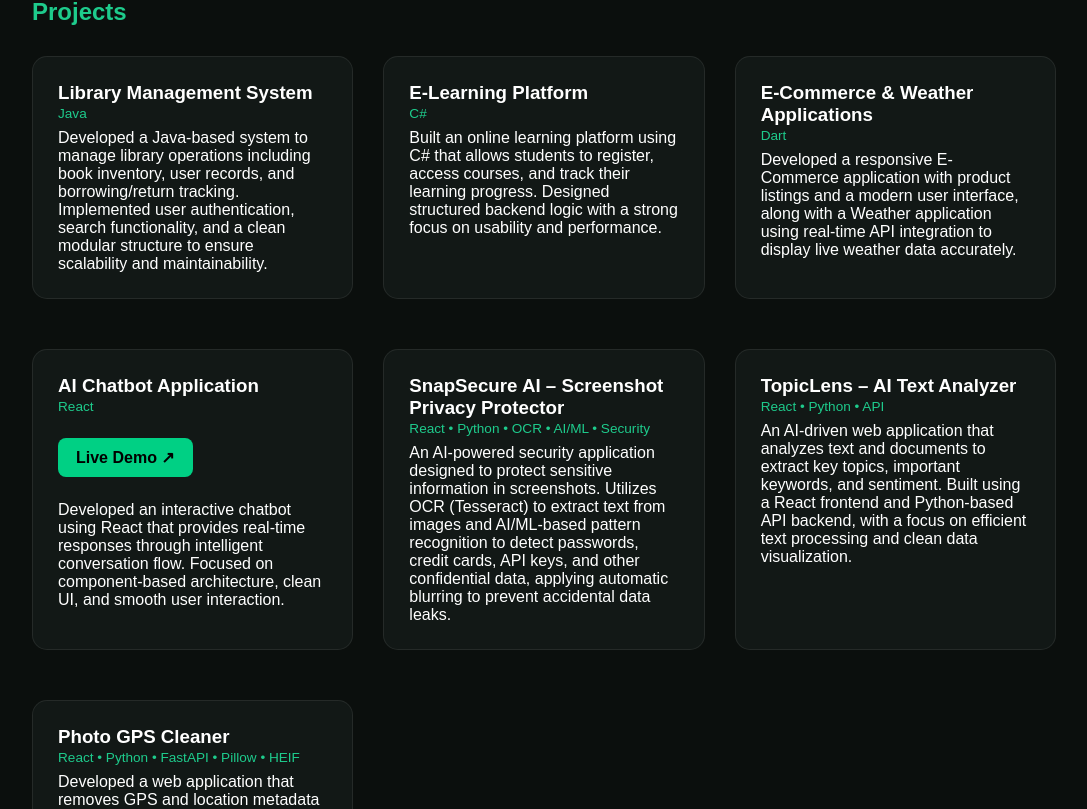
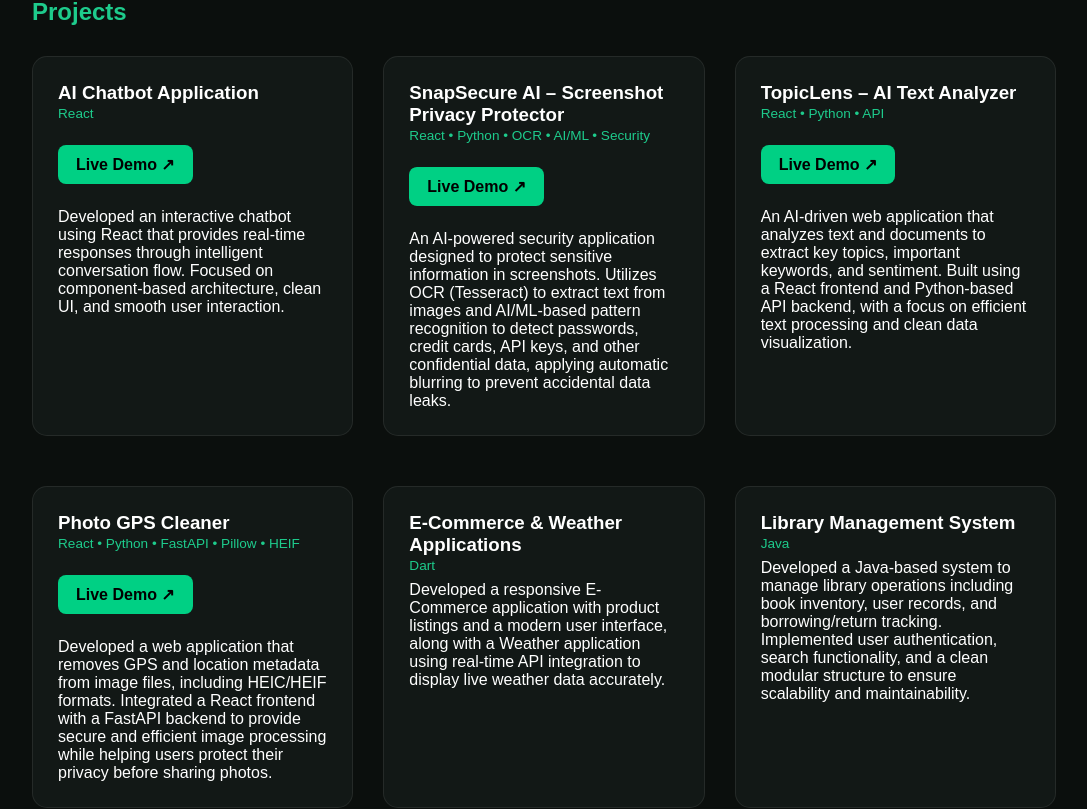
Before and after one commit to EmanShahbaz22/Portfolio, a React (Vite) app: page / in a window 1280 px wide. Shown: the part 2691-3500 px from the top of the page, without its empty margins (96-1183 px from the left). Built offline with nearby package versions, Linux system fonts and the light colour scheme.

Commit message:
Add project demo links and update portfolio

```diff
--- a/src/components/FeaturedProject.jsx
+++ b/src/components/FeaturedProject.jsx
@@ -19,13 +19,13 @@ export default function FeaturedProject() {
             Live Demo ↗
           </a>
 
-          <a
+          {/* <a
             href="https://eduverse-ai-main-backend.onrender.com/docs"
             target="_blank"
             rel="noopener noreferrer"
           >
             Backend API ↗
-          </a>
+          </a> */}
         </div>
 
         <p>
--- a/src/components/Projects.jsx
+++ b/src/components/Projects.jsx
@@ -1,43 +1,10 @@
+
 export default function Projects() {
   return (
     <section id="projects" className="section">
       <h2>Projects</h2>
 
       <div className="grid">
-        {/* Library Management System */}
-        <div className="card">
-          <h3>Library Management System</h3>
-          <span>Java</span>
-          <p>
-            Developed a Java-based system to manage library operations including
-            book inventory, user records, and borrowing/return tracking.
-            Implemented user authentication, search functionality, and a clean
-            modular structure to ensure scalability and maintainability.
-          </p>
-        </div>
-
-        {/* E-Learning Platform */}
-        <div className="card">
-          <h3>E-Learning Platform</h3>
-          <span>C#</span>
-          <p>
-            Built an online learning platform using C# that allows students to
-            register, access courses, and track their learning progress.
-            Designed structured backend logic with a strong focus on usability
-            and performance.
-          </p>
-        </div>
-
-        {/* E-Commerce & Weather App */}
-        <div className="card">
-          <h3>E-Commerce & Weather Applications</h3>
-          <span>Dart</span>
-          <p>
-            Developed a responsive E-Commerce application with product listings
-            and a modern user interface, along with a Weather application using
-            real-time API integration to display live weather data accurately.
-          </p>
-        </div>
 
         {/* Chatbot */}
         <div className="card">
@@ -66,6 +33,17 @@ export default function Projects() {
         <div className="card">
           <h3>SnapSecure AI – Screenshot Privacy Protector</h3>
           <span>React • Python • OCR • AI/ML • Security</span>
+
+          <div className="project-links">
+            <a
+              href="https://snap-secure-ai.vercel.app/"
+              target="_blank"
+              rel="noopener noreferrer"
+            >
+              Live Demo ↗
+            </a>
+          </div>
+
           <p>
             An AI-powered security application designed to protect sensitive
             information in screenshots. Utilizes OCR (Tesseract) to extract
@@ -79,6 +57,17 @@ export default function Projects() {
         <div className="card">
           <h3>TopicLens – AI Text Analyzer</h3>
           <span>React • Python • API</span>
+
+          <div className="project-links">
+            <a
+              href="https://topic-lens-ai-detector.vercel.app/"
+              target="_blank"
+              rel="noopener noreferrer"
+            >
+              Live Demo ↗
+            </a>
+          </div>
+
           <p>
             An AI-driven web application that analyzes text and documents to
             extract key topics, important keywords, and sentiment. Built using
@@ -91,6 +80,17 @@ export default function Projects() {
         <div className="card">
           <h3>Photo GPS Cleaner</h3>
           <span>React • Python • FastAPI • Pillow • HEIF</span>
+
+          <div className="project-links">
+            <a
+              href="https://photo-gps-cleaner.vercel.app/"
+              target="_blank"
+              rel="noopener noreferrer"
+            >
+              Live Demo ↗
+            </a>
+          </div>
+
           <p>
             Developed a web application that removes GPS and location metadata
             from image files, including HEIC/HEIF formats. Integrated a React
@@ -100,6 +100,40 @@ export default function Projects() {
           </p>
         </div>
 
+        {/* E-Commerce & Weather App */}
+        <div className="card">
+          <h3>E-Commerce & Weather Applications</h3>
+          <span>Dart</span>
+          <p>
+            Developed a responsive E-Commerce application with product listings
+            and a modern user interface, along with a Weather application using
+            real-time API integration to display live weather data accurately.
+          </p>
+        </div>
+
+        {/* Library Management System */}
+        <div className="card">
+          <h3>Library Management System</h3>
+          <span>Java</span>
+          <p>
+            Developed a Java-based system to manage library operations including
+            book inventory, user records, and borrowing/return tracking.
+            Implemented user authentication, search functionality, and a clean
+            modular structure to ensure scalability and maintainability.
+          </p>
+        </div>
+
+        {/* E-Learning Platform */}
+        <div className="card">
+          <h3>E-Learning Platform</h3>
+          <span>C#</span>
+          <p>
+            Built an online learning platform using C# that allows students to
+            register, access courses, and track their learning progress.
+            Designed structured backend logic with a strong focus on usability
+            and performance.
+          </p>
+        </div>
 
       </div>
     </section>
```
Lines whose indentation alone changed are shown as unchanged.
